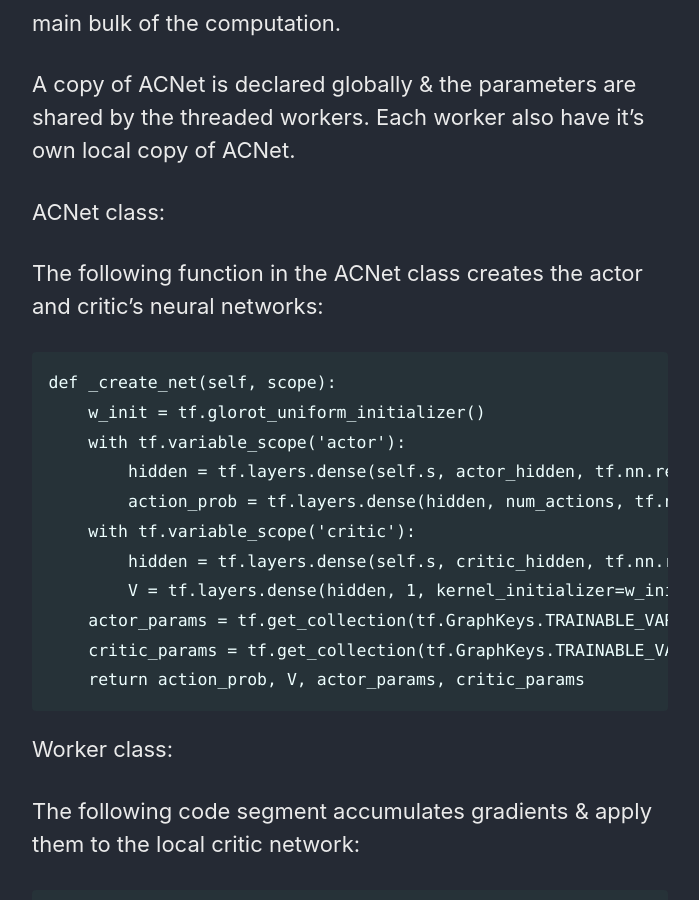
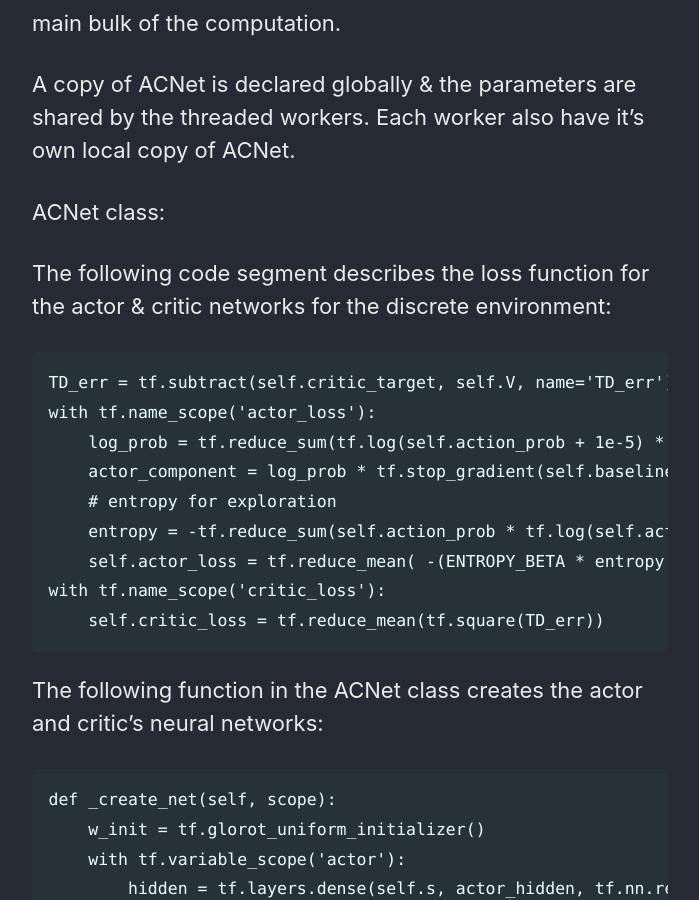
Before and after one commit to ChuaCheowHuan/ChuaCheowHuan.github.io, a Jekyll site: the page built from _posts/2019-06-13-A3C_thread_nStep.md, in a window 1280 px wide and 900 px high, scrolled down 1260 px. Shown: the whole window, without its empty margins (290-989 px from the left). Built offline with Jekyll 4.4.1, drawn with Linux system fonts in a browser that asks for light colours; cached includes are drawn as plain includes; comment, search, counter and statistics services are not loaded; some of the changed text lies outside the part shown.

Commit message:
new post A3C thread

````diff
--- a/_posts/2019-06-13-A3C_thread_nStep.md
+++ b/_posts/2019-06-13-A3C_thread_nStep.md
@@ -35,6 +35,20 @@ The Worker class contains the work function that does the main bulk of the compu
 A copy of ACNet is declared globally & the parameters are shared by the threaded workers. Each worker also have it's own local copy of ACNet.
 
 ACNet class:
+
+The following code segment describes the loss function for the actor & critic networks for the discrete environment:
+
+```
+TD_err = tf.subtract(self.critic_target, self.V, name='TD_err')
+with tf.name_scope('actor_loss'):
+    log_prob = tf.reduce_sum(tf.log(self.action_prob + 1e-5) * tf.one_hot(self.a, num_actions, dtype=tf.float32), axis=1, keep_dims=True)
+    actor_component = log_prob * tf.stop_gradient(self.baselined_returns)
+    # entropy for exploration
+    entropy = -tf.reduce_sum(self.action_prob * tf.log(self.action_prob + 1e-5), axis=1, keep_dims=True)  # encourage exploration
+    self.actor_loss = tf.reduce_mean( -(ENTROPY_BETA * entropy + actor_component) )
+with tf.name_scope('critic_loss'):
+    self.critic_loss = tf.reduce_mean(tf.square(TD_err))
+```
 
 The following function in the ACNet class creates the actor and critic's neural networks:
 
````
